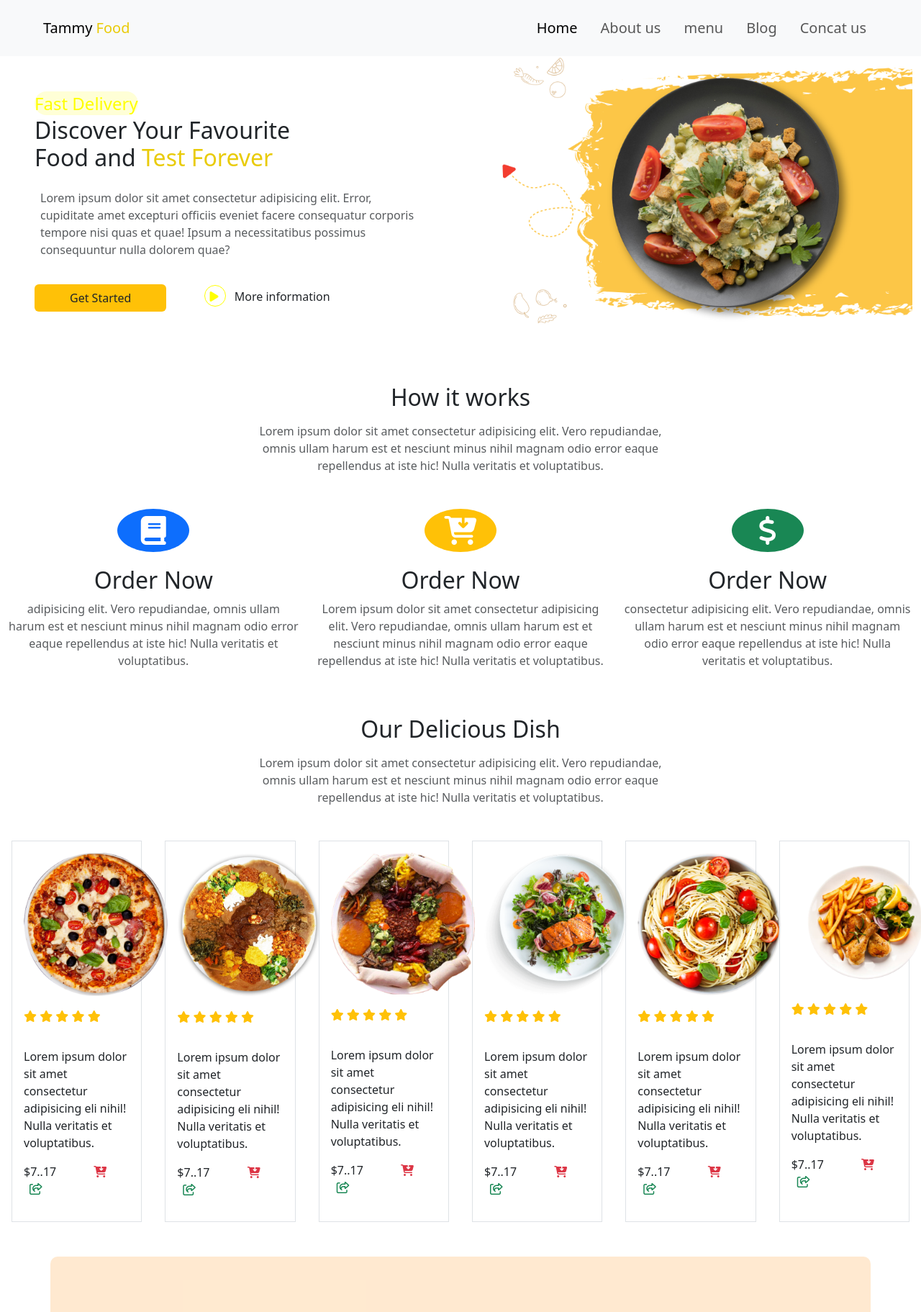
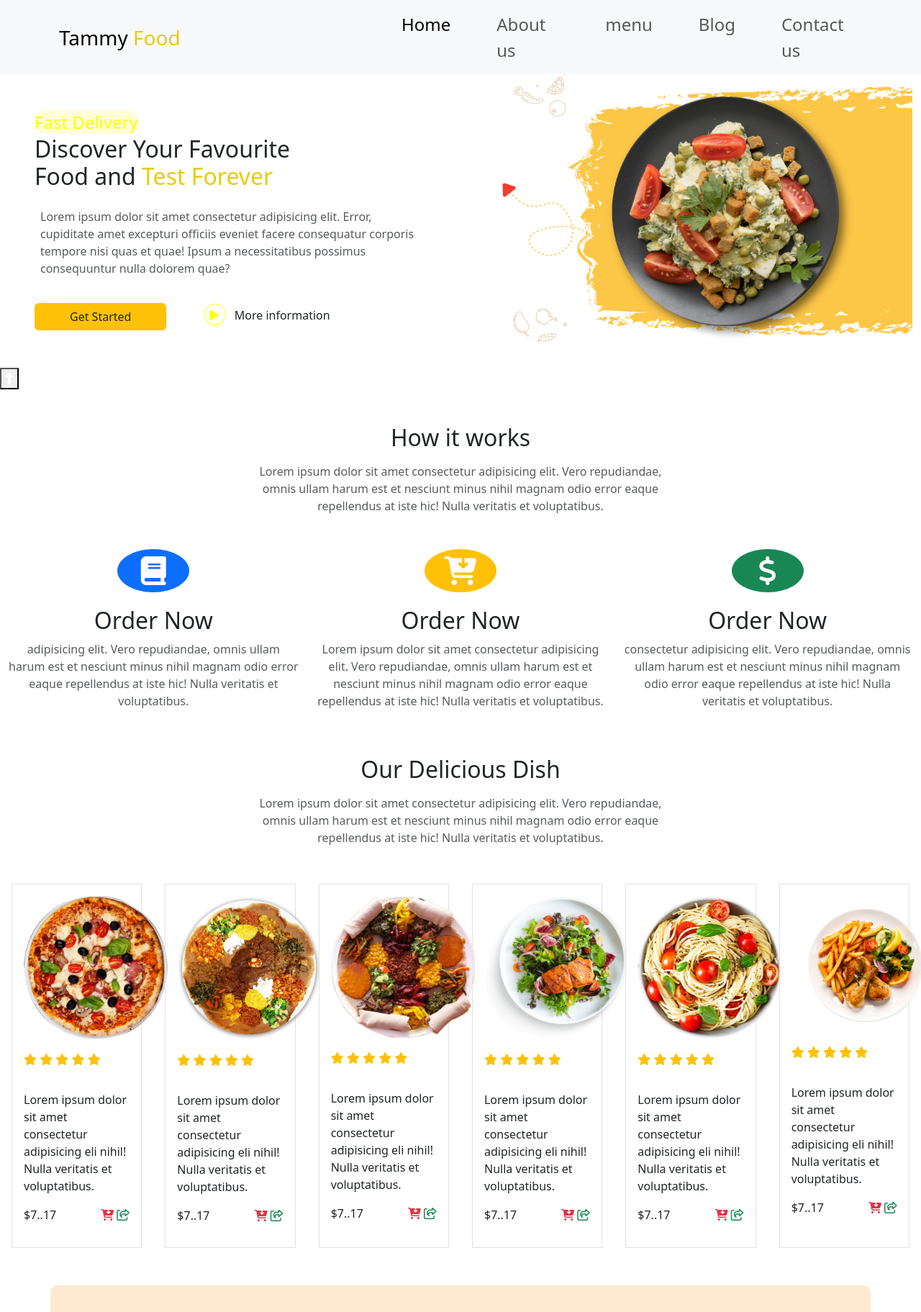
Before and after one commit to mohamedmahmoudhamid/newtest, a plain HTML site: page index.html in a window 1280 px wide. Shown: the top 1823 px of the page at 72% size. Drawn offline with nearby package versions, Linux system fonts and the light colour scheme.

Commit message:
Update index.html

```diff
--- a/index.html
+++ b/index.html
@@ -12,7 +12,7 @@
 <body>
 
     <!-- start navbar -->
-    <nav class="navbar navbar-expand-lg bg-body-tertiary">
+    <!-- <nav class="navbar navbar-expand-lg bg-body-tertiary">
         <div class="container-fluid">
           <a class="navbar-brand ms-5" href="#">Tammy <span>Food</span></a>
           <button class="navbar-toggler" type="button" data-bs-toggle="collapse" data-bs-target="#navbarNavAltMarkup" aria-controls="navbarNavAltMarkup" aria-expanded="false" aria-label="Toggle navigation">
@@ -27,6 +27,40 @@
               <a class="nav-link m-2 fs-5 " href="#"> Concat us </a>
 
             </div>
+          </div>
+        </div>
+      </nav> -->
+
+
+
+
+      <nav class="navbar navbar-expand-lg navbar-light bg-light ">
+        <div class="container fixed1 ">
+          <a class="navbar-brand col-xl-4 col-xxl-5 fs-3 me-5 col-3 poppins-bold" href="#">Tammy <span>Food</span> </a>
+          <button class="navbar-toggler" type="button" data-bs-toggle="collapse" data-bs-target="#navbarSupportedContent" aria-controls="navbarSupportedContent" aria-expanded="false" aria-label="Toggle navigation">
+            <span class="navbar-toggler-icon"></span>
+          </button>
+          <div class="collapse navbar-collapse poppins-regular " id="navbarSupportedContent">
+            <ul class="navbar-nav   ">
+              <li class="nav-item">
+                <a class="nav-link active item1 fs-4 ms-5 py-2" aria-current="page" href="#Home">Home</a>
+              </li>
+
+              <li class="nav-item">
+                <a class="nav-link fs-4 ms-5 py-2 " href="#SERvices">About us</a>
+              </li>
+              <li class="nav-item">
+                <a class="nav-link fs-4 ms-5 py-2 " href="#PROTOfolio">menu</a>
+              </li>
+              <li class="nav-item">
+                <a class="nav-link fs-4 ms-5 py-2 " href="#TEAm">Blog</a>
+              </li>
+
+              <li class="nav-item">
+                <a class="nav-link fs-4 ms-5 py-2 " href="#CONTACts">Contact us</a>
+              </li>
+            </ul>
+
           </div>
         </div>
       </nav>
@@ -51,6 +85,11 @@
         </div>
       </div>
 <!-- end -->
+<!-- scroll-->
+<button class="scroll" id="btn"> <i class="fa-solid fa-up-long"></i></button>
+<!-- end scroll -->
+
+
 
 <!-- header -->
       <div class="container-fluid section-title text-center mt-5 mb-5" >
@@ -87,16 +126,21 @@
 
 <!-- three -->
  <!-- header -->
- <div class="container-fluid section-title text-center mt-5 mb-5" >
+ <div class="container-fluid section-title text-center mt-5 " >
+    <div class="row">
+        <div class=" col-12 ">
+
             <h2 class="mb-3 abouttext "  >Our Delicious Dish</h2>
             <p class=" opacity-75 head" >Lorem ipsum dolor sit amet consectetur adipisicing elit. Vero repudiandae, omnis ullam harum est et nesciunt minus nihil magnam odio error eaque repellendus at iste hic! Nulla veritatis et voluptatibus.</p>
           </div>
+        </div>
+    </div>
 <!-- header -->
-
-<div class="container-fluid ">
+<!-- cards -->
+<div class="container-fluid mt-5">
     <div class="row ">
-        <div class="col-xl-1 col-md-3 col-sm-6 col-lg-2   mx-3 p-3 border card-body">
-            <img  class="mb-3 text-center " width="200px" src="imgs/1.png" alt="image"><br>
+        <div class="col-xl-1 my-1 col-md-3 col-sm- col-lg-2  mx-3 p-3 border card-body">
+            <img  class="mb-3 mx-auto " width="200px" src="imgs/1.png" alt="image"><br>
             <i class="fa-solid fa-star text-warning"></i>
             <i class="fa-solid fa-star text-warning"></i>
             <i class="fa-solid fa-star text-warning"></i>
@@ -104,15 +148,19 @@
             <i class="fa-solid fa-star text-warning"></i>
             <h5>New York Vega</h5>
     <p class=" text-opacity-25 " >Lorem ipsum dolor sit amet consectetur adipisicing eli nihil! Nulla veritatis et voluptatibus. </p>
+    <div class="  d-flex justify-content-between ">
         <p> $7..17
+    </p>
+    <div>
 
-    <i class="fa-solid fa-cart-arrow-down text-danger ms-5"></i><i class="fa-regular text-success fa-share-from-square mx-2"></i>
+        <i class="fa-solid fa-cart-arrow-down me-1 text-danger "></i><i class="fa-regular text-success  fa-share-from-square "></i>
+    </div>
+</div>
 
-    </p>
 
         </div>
-        <div class="col-xl-1 col-md-3 col-sm-6 col-lg-2   mx-3 p-3 border card-body">
-            <img  class="mb-3 text-center " width="200px" src="imgs/2.png" alt="image"><br>
+        <div class="col-xl-1 my-1 col-md-3 col-sm- col-lg-2   mx-3 p-3 border card-body">
+            <img  class="mb-3 mx-auto " width="200px" src="imgs/2.png" alt="image"><br>
             <i class="fa-solid fa-star text-warning"></i>
             <i class="fa-solid fa-star text-warning"></i>
             <i class="fa-solid fa-star text-warning"></i>
@@ -120,15 +168,19 @@
             <i class="fa-solid fa-star text-warning"></i>
             <h5>New York Vega</h5>
     <p class=" text-opacity-25 " >Lorem ipsum dolor sit amet consectetur adipisicing eli nihil! Nulla veritatis et voluptatibus. </p>
+    <div class="  d-flex justify-content-between ">
         <p> $7..17
+    </p>
+    <div>
 
-    <i class="fa-solid fa-cart-arrow-down text-danger ms-5"></i><i class="fa-regular text-success fa-share-from-square mx-2"></i>
+        <i class="fa-solid fa-cart-arrow-down me-1 text-danger "></i><i class="fa-regular text-success  fa-share-from-square "></i>
+    </div>
+</div>
 
-    </p>
 
         </div>
-        <div class="col-xl-1 col-md-3 col-sm-6 col-lg-2   mx-3 p-3 border card-body">
-            <img  class="mb-3 text-center " width="200px" src="imgs/3.png" alt="image"><br>
+        <div class="col-xl-1 my-1 col-md-3 col-sm- col-lg-2   mx-3 p-3 border card-body">
+            <img  class="mb-3 mx-auto " width="200px" src="imgs/3.png" alt="image"><br>
             <i class="fa-solid fa-star text-warning"></i>
             <i class="fa-solid fa-star text-warning"></i>
             <i class="fa-solid fa-star text-warning"></i>
@@ -136,15 +188,19 @@
             <i class="fa-solid fa-star text-warning"></i>
             <h5>New York Vega</h5>
     <p class=" text-opacity-25 " >Lorem ipsum dolor sit amet consectetur adipisicing eli nihil! Nulla veritatis et voluptatibus. </p>
+    <div class="  d-flex justify-content-between ">
         <p> $7..17
+    </p>
+    <div>
 
-    <i class="fa-solid fa-cart-arrow-down text-danger ms-5"></i><i class="fa-regular text-success fa-share-from-square mx-2"></i>
+        <i class="fa-solid fa-cart-arrow-down me-1 text-danger "></i><i class="fa-regular text-success  fa-share-from-square "></i>
+    </div>
+</div>
 
-    </p>
 
         </div>
-        <div class="col-xl-1 col-md-3 col-sm-6 col-lg-2   mx-3 p-3 border card-body">
-            <img  class="mb-3 text-center " width="200px" src="imgs/4.png" alt="image"><br>
+        <div class="col-xl-1 my-1 col-md-3 col-sm- col-lg-2   mx-3 p-3 border card-body">
+            <img  class="mb-3 mx-auto " width="200px" src="imgs/4.png" alt="image"><br>
             <i class="fa-solid fa-star text-warning"></i>
             <i class="fa-solid fa-star text-warning"></i>
             <i class="fa-solid fa-star text-warning"></i>
@@ -152,15 +208,19 @@
             <i class="fa-solid fa-star text-warning"></i>
             <h5>New York Vega</h5>
     <p class=" text-opacity-25 " >Lorem ipsum dolor sit amet consectetur adipisicing eli nihil! Nulla veritatis et voluptatibus. </p>
+    <div class="  d-flex justify-content-between ">
         <p> $7..17
+    </p>
+    <div>
 
-    <i class="fa-solid fa-cart-arrow-down text-danger ms-5"></i><i class="fa-regular text-success fa-share-from-square mx-2"></i>
+        <i class="fa-solid fa-cart-arrow-down me-1 text-danger "></i><i class="fa-regular text-success  fa-share-from-square "></i>
+    </div>
+</div>
 
-    </p>
 
         </div>
-        <div class="col-xl-1 col-md-3 col-sm-6 col-lg-2   mx-3 p-3 border card-body">
-            <img  class="mb-3 text-center " width="200px" src="imgs/5.png" alt="image"><br>
+        <div class="col-xl-1 my-1 col-md-3 col-sm- col-lg-2   mx-3 p-3 border card-body">
+            <img  class="mb-3 mx-auto " width="200px" src="imgs/5.png" alt="image"><br>
             <i class="fa-solid fa-star text-warning"></i>
             <i class="fa-solid fa-star text-warning"></i>
             <i class="fa-solid fa-star text-warning"></i>
@@ -168,15 +228,19 @@
             <i class="fa-solid fa-star text-warning"></i>
             <h5>New York Vega</h5>
     <p class=" text-opacity-25 " >Lorem ipsum dolor sit amet consectetur adipisicing eli nihil! Nulla veritatis et voluptatibus. </p>
+    <div class="  d-flex justify-content-between ">
         <p> $7..17
+    </p>
+    <div>
 
-    <i class="fa-solid fa-cart-arrow-down text-danger ms-5"></i><i class="fa-regular text-success fa-share-from-square mx-2"></i>
+        <i class="fa-solid fa-cart-arrow-down me-1 text-danger "></i><i class="fa-regular text-success  fa-share-from-square "></i>
+    </div>
+</div>
 
-    </p>
 
         </div>
-        <div class="col-xl-1 col-md-3 col-sm-6 col-lg-2   mx-3 p-3 border card-body">
-            <img  class="mb-3 text-center " width="200px" src="imgs/6.png" alt="image"><br>
+        <div class="col-xl-1 my-1 col-md-3 col-sm- col-lg-2   mx-3 p-3 border card-body">
+            <img  class="mb-3 mx-auto " width="200px" src="imgs/6.png" alt="image"><br>
             <i class="fa-solid fa-star text-warning"></i>
             <i class="fa-solid fa-star text-warning"></i>
             <i class="fa-solid fa-star text-warning"></i>
@@ -184,13 +248,18 @@
             <i class="fa-solid fa-star text-warning"></i>
             <h5>New York Vega</h5>
     <p class=" text-opacity-25 " >Lorem ipsum dolor sit amet consectetur adipisicing eli nihil! Nulla veritatis et voluptatibus. </p>
+    <div class="  d-flex justify-content-between ">
         <p> $7..17
+    </p>
+    <div>
+
+        <i class="fa-solid fa-cart-arrow-down me-1 text-danger "></i><i class="fa-regular text-success  fa-share-from-square "></i>
+    </div>
+</div>
 
 
-        <i class="fa-solid fa-cart-arrow-down text-danger ms-5"></i><i class="fa-regular text-success fa-share-from-square mx-2"></i>
-    </p>
+        </div>
 
-        </div>
    </div>
 
 </div>
@@ -224,26 +293,31 @@
 <div class="col-4 phone">
     <img src="imgs/phone.svg" alt="">
 </div>
-<div class="infoo">
+    </div>
+    <div class="row">
+
+        <div class=" col-12 infoo">
             <div class="infooo">
 
                 <i class="fa-solid fa-envelope"></i><p class="mt-2 fs-5">info@gmail.com</p>
             </div>
+
+
+
+
             <div class="info">
 
                 <i class="fa-solid fa-phone"></i> <p class="mt-2 fs-5">+201280538625</p>
             </div>
-
         </div>
         </div>
     </div>
-
 <!-- end -->
 
 <!--  start concat -->
 <div class="container-fluid flood mt-5">
 <div class="row text-center pt-5">
-    <div class="col-4">
+    <div class="col-md-4 col-sm-12">
         <h5>Tammy <span>Food</span></h5>
 
         <p>Lorem ipsum dolor sit amet ahmed mohseen consectetur adipisicing elit. Consectetur libero ipsam mollitia?</p>
@@ -252,14 +326,14 @@
         <i class="fa-brands fa-linkedin lin fs-3 mt-2  ms-3"></i>
         <i class="fa-brands fa-youtube fs-3  mt-2 ms-3"></i>
     </div>
-    <div class="col-4 quiz">
+    <div class="col-md-4 col-sm-12 mt-2 quiz">
         <h4><span>Quick Linl</span></h4>
         <p>About Us</p>
         <p>Menu</p>
         <p>Blog</p>
         <p>Contact Us</p>
     </div>
-    <div class="col-4">
+    <div class="col-md-4 col-sm-12 mt-2">
         <h4><span>NEW LETTERS</span></h4>
 
         <p>Lorem, ipsum dolor sit amet consectetur adipisicing elit. Aut, aperiam.</p>
@@ -277,4 +351,5 @@
 
 <script src="https://cdn.jsdelivr.net/npm/bootstrap@5.3.3/dist/js/bootstrap.bundle.min.js "></script>
 </body>
+<script src="main.js"></script>
 </html>
```
Lines whose indentation alone changed are shown as unchanged.
